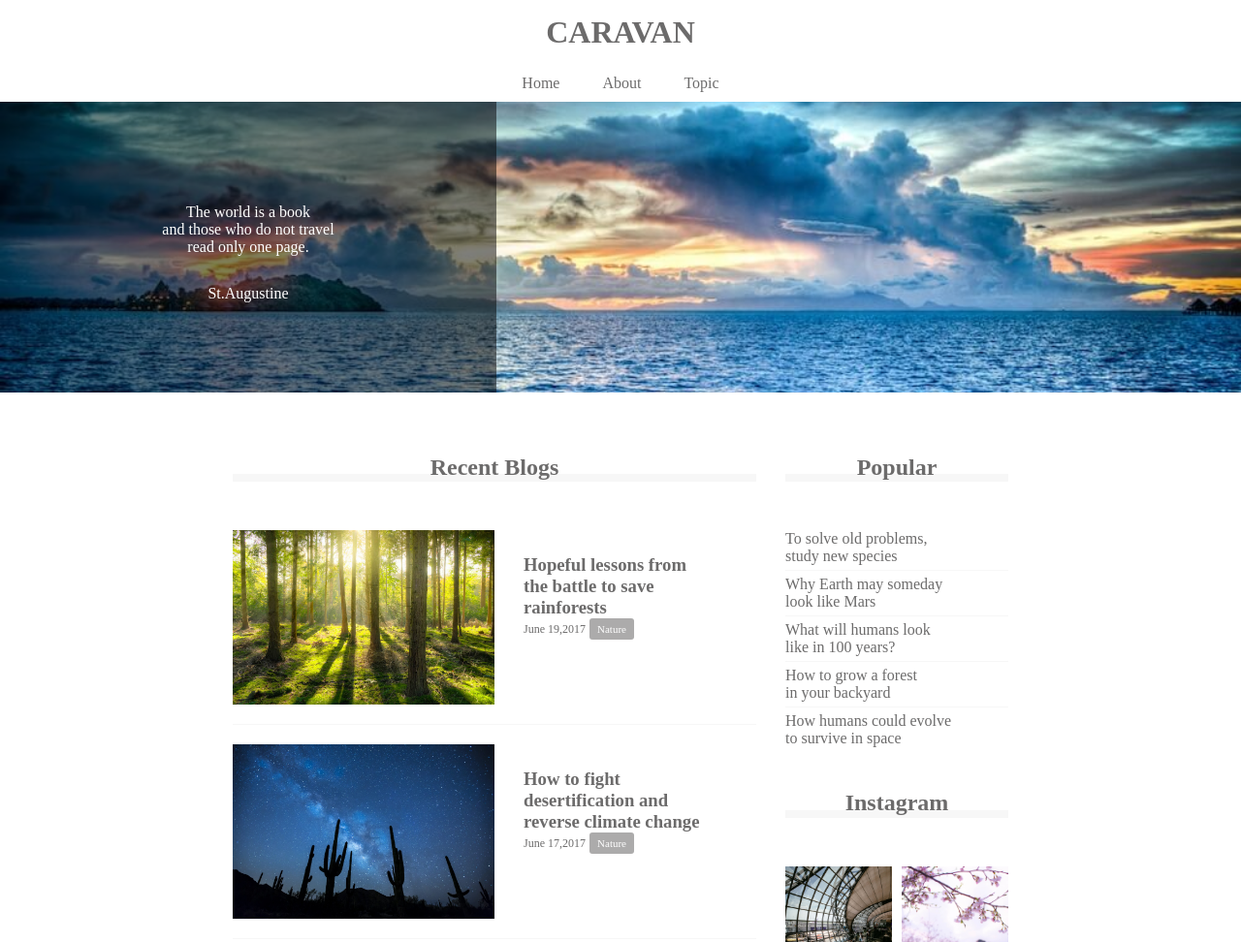
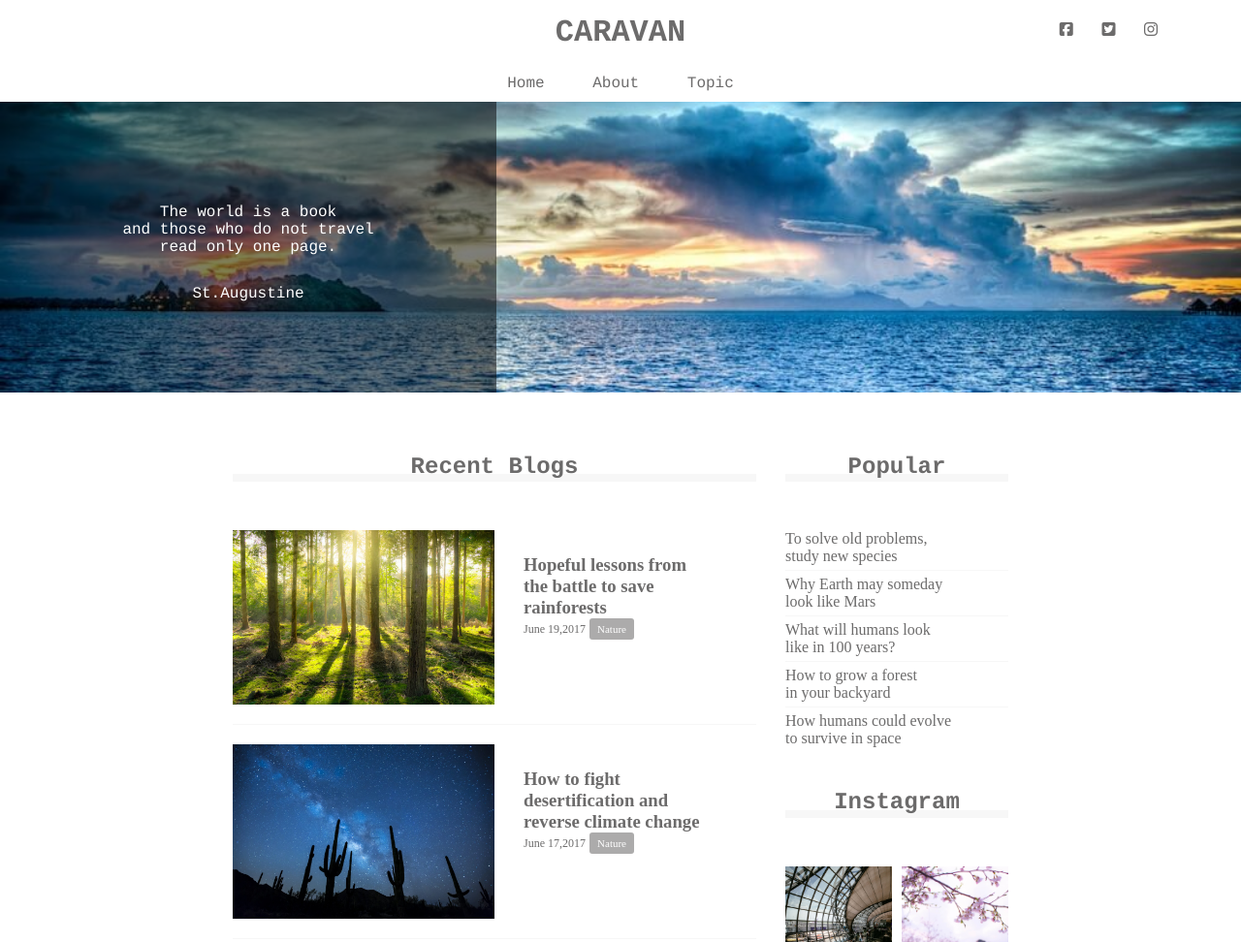
Before and after one commit to kyohei-tkym/CARAVAN-1, a plain HTML site: page index.html in a window 1280 px wide. Shown: the top 972 px of the page at 97% size. Drawn offline with Linux system fonts and the light colour scheme.

Commit message:
[Add]icon,font

```diff
--- a/index.html
+++ b/index.html
@@ -2,6 +2,7 @@
 <html lang="ja">
     <head>
         <meta charset="UTF-8"/>
+        <script src="https://kit.fontawesome.com/f827922457.js" crossorigin="anonymous"></script>
         <link rel="stylesheet" href="style.css"/>
         <title>CARAVAN</title>
     </head>
@@ -11,6 +12,12 @@
             <h1 class="heading">
                 <a href="index.html">CARAVAN</a>
             </h1>
+
+            <div class="social">
+                <i class="fab fa-facebook-square"></i>
+                <i class="fab fa-twitter-square"></i>
+                <i class="fab fa-instagram"></i>
+            </div>
         </header>
 
         <nav>
--- a/style.css
+++ b/style.css
@@ -9,11 +9,27 @@ a{
     text-decoration: none;
 }
 
+header, nav, h2, .main-visual, footer{
+    font-family: Chalkduster, "Bradley Hand", Courier, "Segoe Print", sans-serif;
+}
+
 header{
     width: 90%;
     padding: 15px 0;
     margin: 0 auto;
     text-align: center;
+    position: relative;
+}
+
+.social{
+    position: absolute;
+    top: 22px;
+    right: 22px;
+}
+
+.social i{
+    display: inline-block;
+    margin-left: 20px;
 }
 
 header .heading{
```
